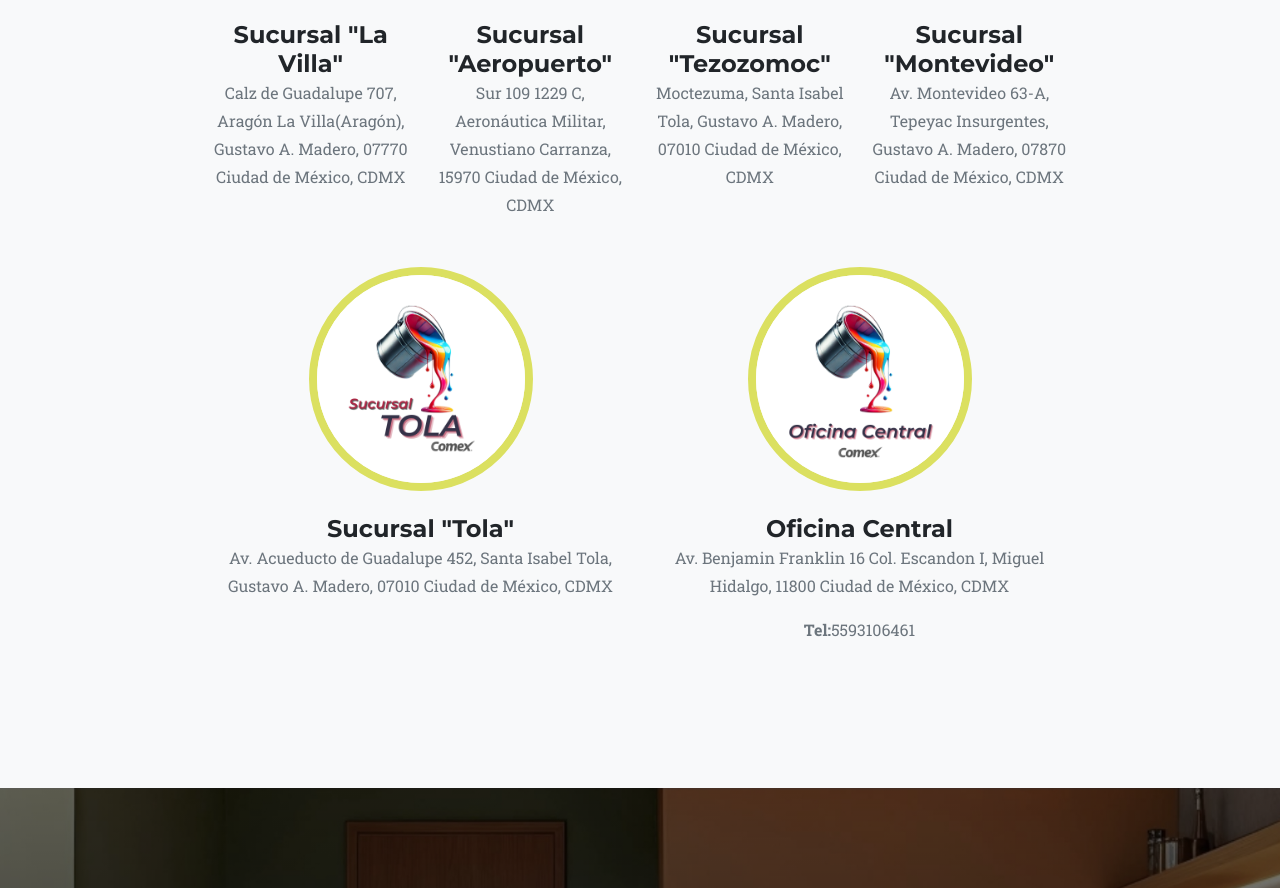
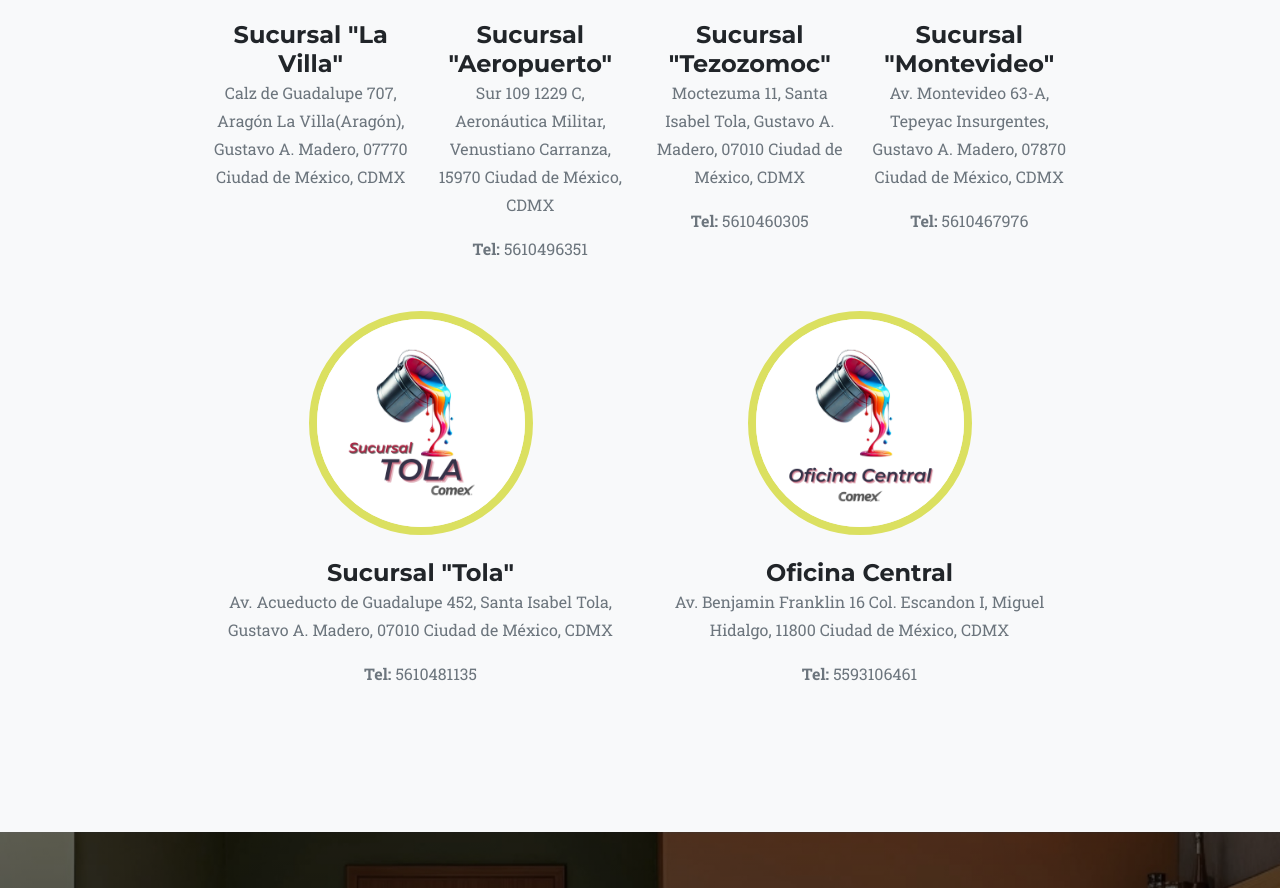
Before and after one commit to MarcACruzGG/DanCarMar-Project, a plain HTML site: page index.html in a window 1280 px wide. Shown: the part 5734-6622 px from the top of the page. Drawn offline with nearby package versions, Linux system fonts and the light colour scheme.

Commit message:
Update Numeros Celulares

```diff
--- a/index.html
+++ b/index.html
@@ -90,10 +90,7 @@
                     <img src="assets/img/Propociones/9.webp" class="d-block w-100" alt="Promoción 9">
                 </div>
             </div>
-
         </section>
-
-
         <!-- Services-->
         <section class="page-section" id="services">
             <div class="container">
@@ -310,20 +307,24 @@
                             <img class="mx-auto rounded-circle" src="assets/img/team/2.png" alt="..." />
                             <h4>Sucursal "Aeropuerto"</h4>
                             <p class="text-muted">Sur 109 1229 C, Aeronáutica Militar, Venustiano Carranza, 15970 Ciudad de México, CDMX</p>
+                            <p class="text-muted"><strong>Tel:</strong> 5610496351</p>
                         </div>
                     </div>
                     <div class="col-lg-3">
                         <div class="team-member">
                             <img class="mx-auto rounded-circle" src="assets/img/team/3.png" alt="..." />
                             <h4>Sucursal "Tezozomoc"</h4>
-                            <p class="text-muted">Moctezuma, Santa Isabel Tola, Gustavo A. Madero, 07010 Ciudad de México, CDMX</p>
+                            <p class="text-muted">Moctezuma 11, Santa Isabel Tola, Gustavo A. Madero, 07010 Ciudad de México, CDMX</p>
+                            <p class="text-muted"><strong>Tel:</strong> 5610460305</p>
                         </div>
+
                     </div>
                     <div class="col-lg-3">
                         <div class="team-member">
                             <img class="mx-auto rounded-circle" src="assets/img/team/4.png" alt="..." />
                             <h4>Sucursal "Montevideo"</h4>
                             <p class="text-muted">Av. Montevideo 63-A, Tepeyac Insurgentes, Gustavo A. Madero, 07870 Ciudad de México, CDMX</p>
+                            <p class="text-muted"><strong>Tel:</strong> 5610467976</p>
                         </div>
                     </div>
                     <div class="col-lg-6">
@@ -331,6 +332,7 @@
                             <img class="mx-auto rounded-circle" src="assets/img/team/5.png" alt="..." />
                             <h4>Sucursal "Tola"</h4>
                             <p class="text-muted">Av. Acueducto de Guadalupe 452, Santa Isabel Tola, Gustavo A. Madero, 07010 Ciudad de México, CDMX</p>
+                            <p class="text-muted"><strong>Tel:</strong> 5610481135</p>
                         </div>
                     </div>
                     <div class="col-lg-6">
@@ -338,7 +340,7 @@
                             <img class="mx-auto rounded-circle" src="assets/img/team/6.png" alt="..." />
                             <h4>Oficina Central</h4>
                             <p class="text-muted">Av. Benjamin Franklin 16 Col. Escandon I, Miguel Hidalgo, 11800 Ciudad de México, CDMX</p>
-                            <p class="text-muted"><strong>Tel:</strong>5593106461</p>
+                            <p class="text-muted"><strong>Tel:</strong> 5593106461</p>
 
                         </div>
                     </div>
```
